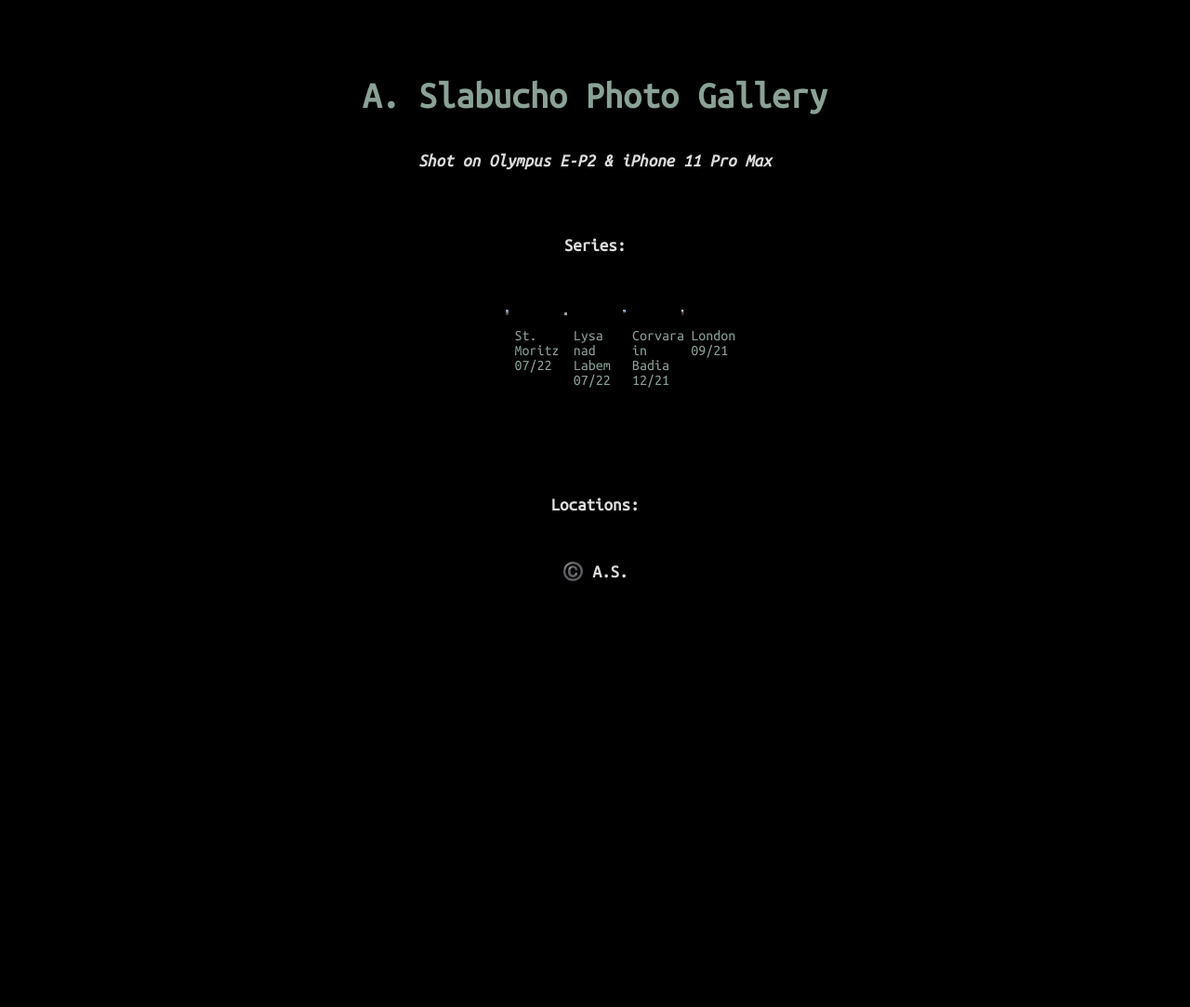
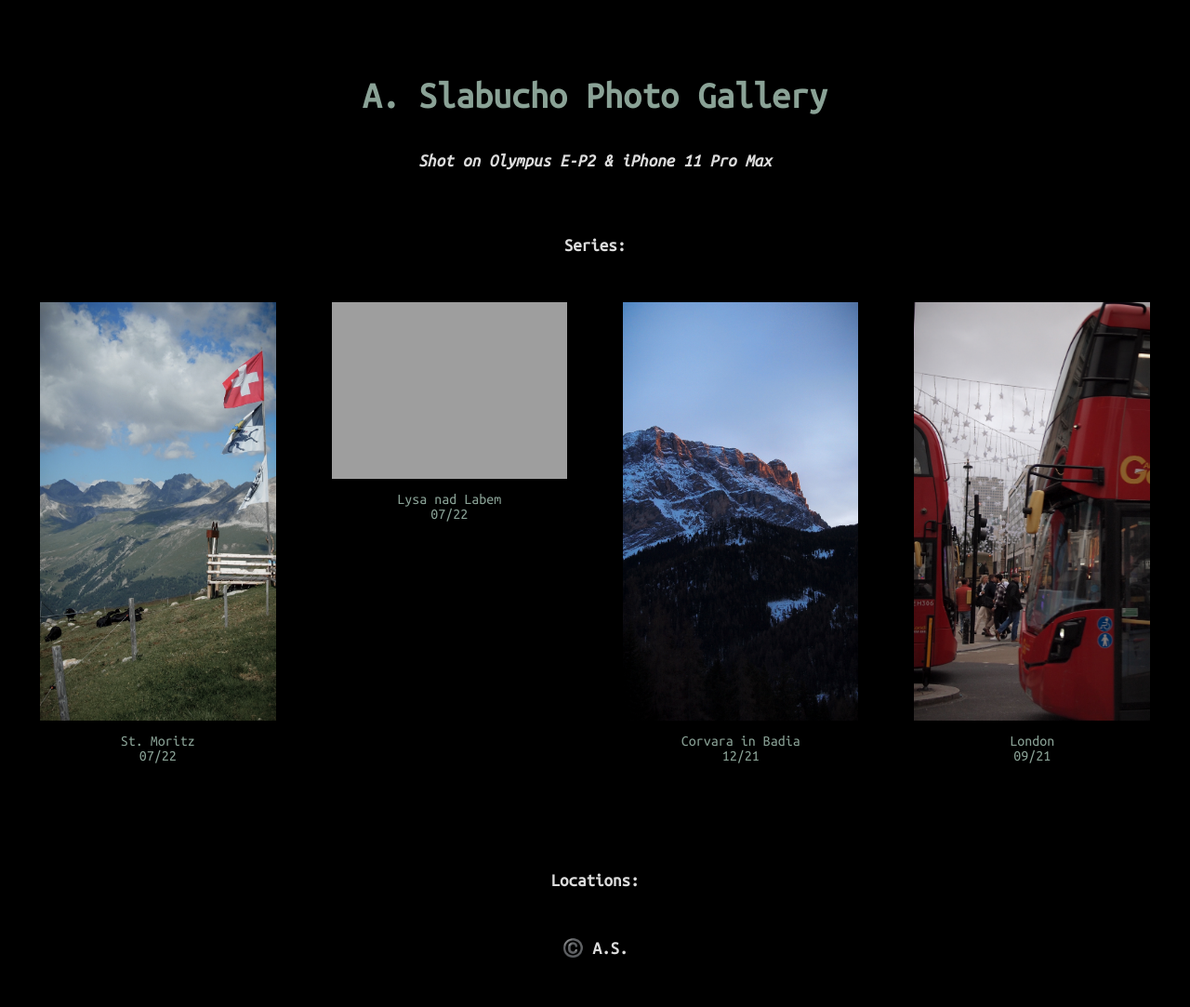
Before and after one commit to an-sla/portfolio_webapp, a Flask app: template templates/index.html in a window 1280 px wide. Shown: the whole page at 93% size. Before the commit the page ends 625 px from the top, so only its background shows below. Run offline with Flask 2, Linux system fonts and the light colour scheme; the template is opened without the code that fills it, so the values that code supplies are empty; parts of the project's set-up code (start-up, migrations or seed data) failed here and were passed over; some libraries are stand-ins or nearby versions; grey boxes are pictures that could not be loaded.

Commit message:
changing style

```diff
--- a/static/style.css
+++ b/static/style.css
@@ -54,6 +54,6 @@ h5 {
     margin-bottom: 70px;
 }
 .side-buffers {
-    margin-left: 40%;
-    margin-right: 40%;
+    margin-left: 0.4%;
+    margin-right: 0.4%;
 }
```
